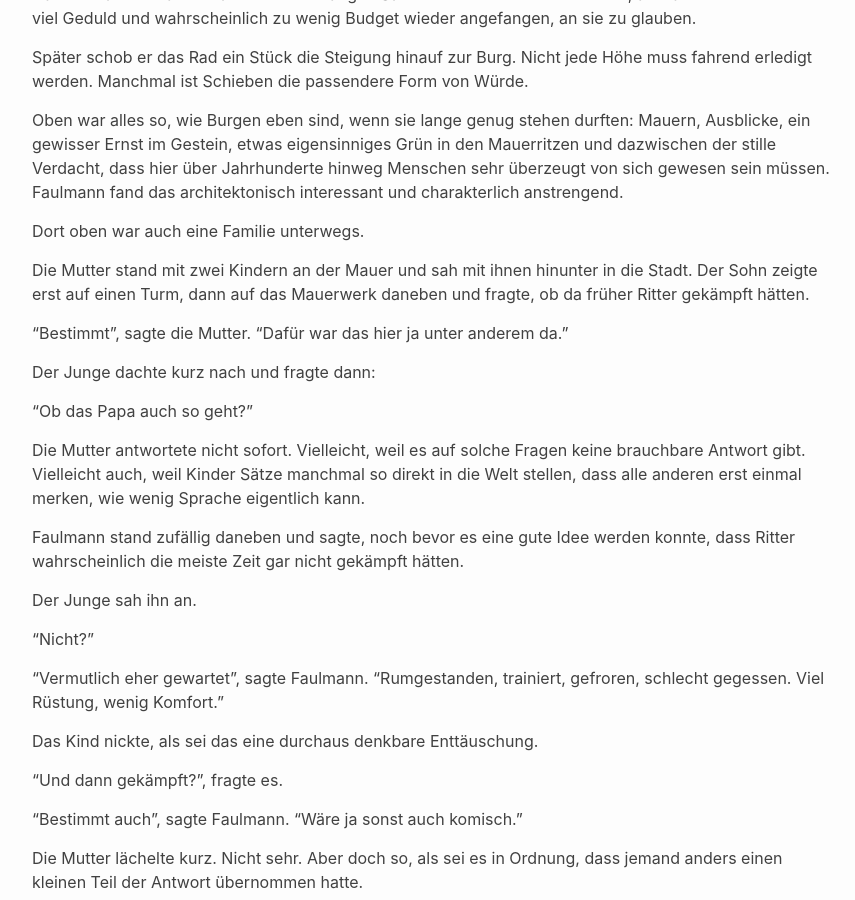
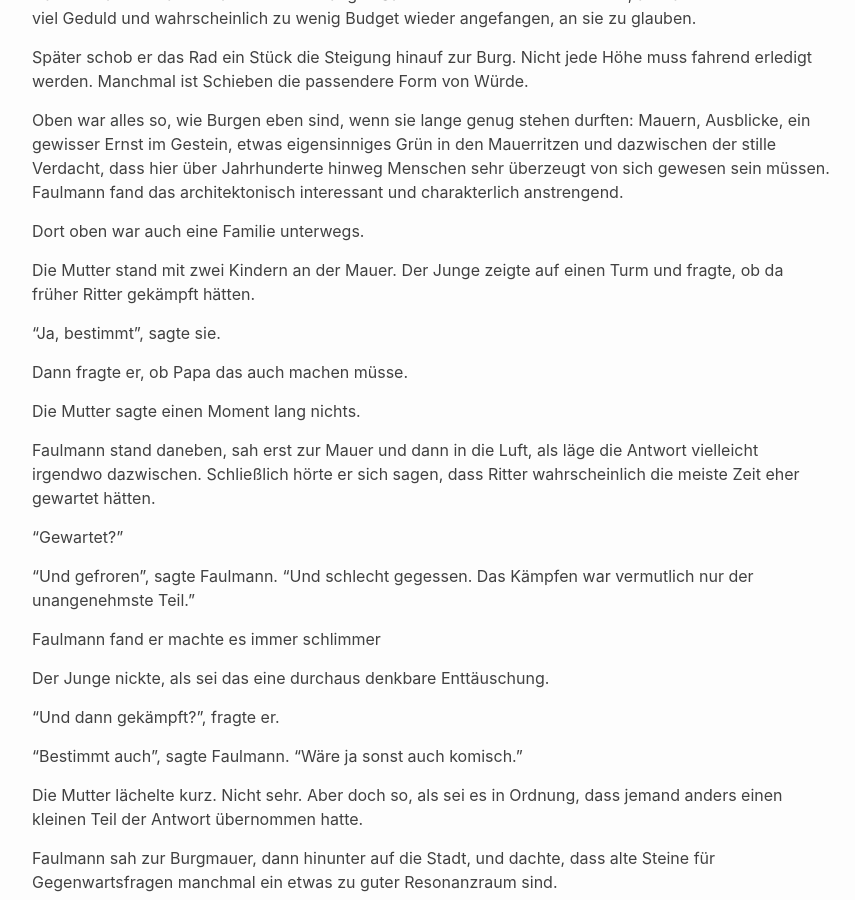
Before and after one commit to cgars/faulmann, a Jekyll site: the page built from _posts/2026-04-14-stolberg.md, in a window 1280 px wide and 900 px high, scrolled down 1220 px. Shown: the whole window, without its empty margins (208-1063 px from the left). Built offline with Jekyll 4.4.1, drawn with Linux system fonts in a browser that asks for light colours.

Commit message:
Refactor dialogue in stolberg.md for improved clarity
Revised dialogue and narrative for clarity and flow.

```diff
--- a/_posts/2026-04-14-stolberg.md
+++ b/_posts/2026-04-14-stolberg.md
@@ -34,27 +34,25 @@
 
 Dort oben war auch eine Familie unterwegs.
 
-Die Mutter stand mit zwei Kindern an der Mauer und sah mit ihnen hinunter in die Stadt. Der Sohn zeigte erst auf einen Turm, dann auf das Mauerwerk daneben und fragte, ob da früher Ritter gekämpft hätten.
+Die Mutter stand mit zwei Kindern an der Mauer. Der Junge zeigte auf einen Turm und fragte, ob da früher Ritter gekämpft hätten.
 
-"Bestimmt", sagte die Mutter. "Dafür war das hier ja unter anderem da."
+"Ja, bestimmt", sagte sie.
 
-Der Junge dachte kurz nach und fragte dann:
+Dann fragte er, ob Papa das auch machen müsse.
 
-"Ob das Papa auch so geht?"
+Die Mutter sagte einen Moment lang nichts.
 
-Die Mutter antwortete nicht sofort. Vielleicht, weil es auf solche Fragen keine brauchbare Antwort gibt. Vielleicht auch, weil Kinder Sätze manchmal so direkt in die Welt stellen, dass alle anderen erst einmal merken, wie wenig Sprache eigentlich kann.
+Faulmann stand daneben, sah erst zur Mauer und dann in die Luft, als läge die Antwort vielleicht irgendwo dazwischen. Schließlich hörte er sich sagen, dass Ritter wahrscheinlich die meiste Zeit eher gewartet hätten.
 
-Faulmann stand zufällig daneben und sagte, noch bevor es eine gute Idee werden konnte, dass Ritter wahrscheinlich die meiste Zeit gar nicht gekämpft hätten.
+"Gewartet?"
 
-Der Junge sah ihn an.
+"Und gefroren", sagte Faulmann. "Und schlecht gegessen. Das Kämpfen war vermutlich nur der unangenehmste Teil."
 
-"Nicht?"
+Faulmann fand er machte es immer schlimmer
 
-"Vermutlich eher gewartet", sagte Faulmann. "Rumgestanden, trainiert, gefroren, schlecht gegessen. Viel Rüstung, wenig Komfort."
+Der Junge nickte, als sei das eine durchaus denkbare Enttäuschung.
 
-Das Kind nickte, als sei das eine durchaus denkbare Enttäuschung.
-
-"Und dann gekämpft?", fragte es.
+"Und dann gekämpft?", fragte er.
 
 "Bestimmt auch", sagte Faulmann. "Wäre ja sonst auch komisch."
 
```
